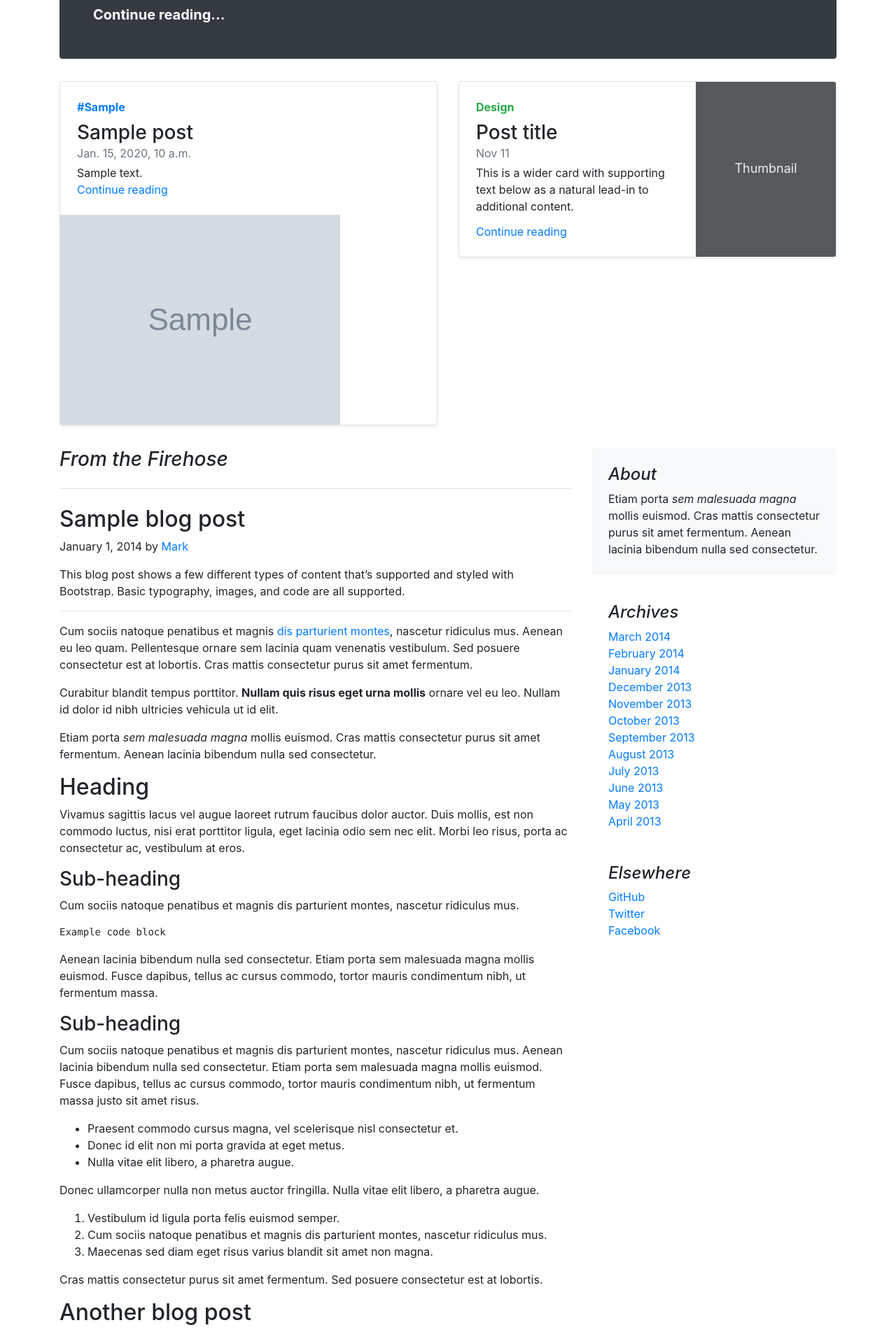
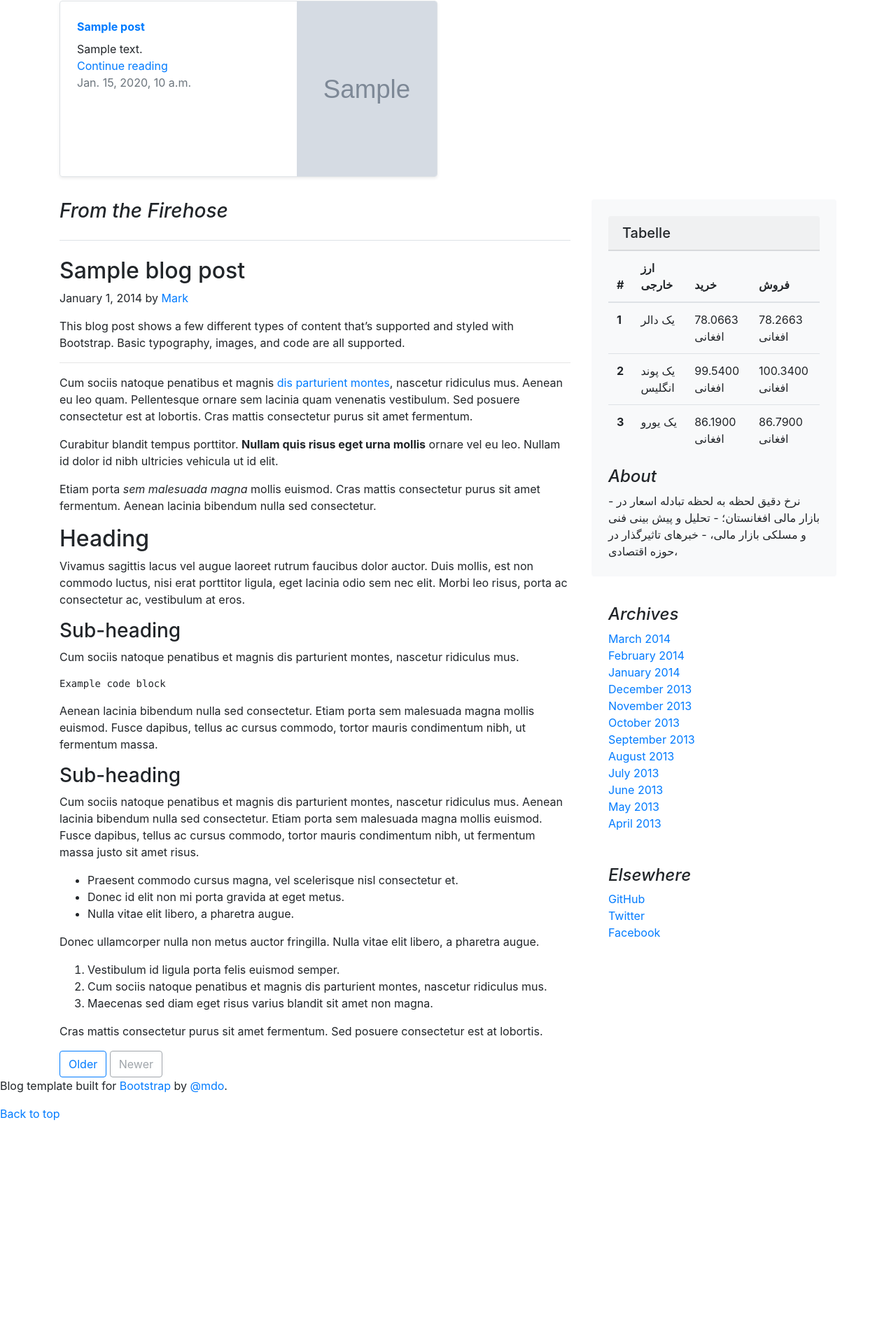
Before and after one commit to Metman737/fxrate, a Django app: page /home/ in a window 1280 px wide. Shown: the part 417-2321 px from the top of the page at 70% size. After the commit the page ends 2019 px from the top, so only its background shows below. Run offline with Django 3.2, Linux system fonts and the light colour scheme; tables that the repository leaves empty hold one stand-in row (values such as "Sample post"); grey boxes marked "Sample" are stand-in pictures; some libraries are stand-ins or nearby versions.

Commit message:
add foto

```diff
--- a/fxrate/settings.py
+++ b/fxrate/settings.py
@@ -119,3 +119,6 @@ USE_TZ = True
 # https://docs.djangoproject.com/en/2.2/howto/static-files/
 
 STATIC_URL = '/static/'
+
+MEDIA_URL = '/Media/'
+MEDIA_ROOT = 'Media'
--- a/fxrate/urls.py
+++ b/fxrate/urls.py
@@ -1,22 +1,11 @@
-"""fxrate URL Configuration
-
-The `urlpatterns` list routes URLs to views. For more information please see:
-    https://docs.djangoproject.com/en/2.2/topics/http/urls/
-Examples:
-Function views
-    1. Add an import:  from my_app import views
-    2. Add a URL to urlpatterns:  path('', views.home, name='home')
-Class-based views
-    1. Add an import:  from other_app.views import Home
-    2. Add a URL to urlpatterns:  path('', Home.as_view(), name='home')
-Including another URLconf
-    1. Import the include() function: from django.urls import include, path
-    2. Add a URL to urlpatterns:  path('blog/', include('blog.urls'))
-"""
+from django.conf import settings
 from django.contrib import admin
 from django.urls import path, include
+from django.conf.urls.static import static
+
 
 urlpatterns = [
     path('home/', include('home.urls')),
     path('admin/', admin.site.urls),
-]
+
+]+ static(settings.MEDIA_URL,document_root=settings.MEDIA_ROOT)
--- a/home/models.py
+++ b/home/models.py
@@ -12,7 +12,7 @@ class Post(models.Model):
     title = models.CharField(max_length=50, unique=True)
     slug = models.SlugField(max_length=200, unique=True)
     author = models.ForeignKey(User, on_delete=models.CASCADE, related_name='posts') # Das Löschen muss getestet werden.
-    short_description = models.TextField(max_length=500)
+    short_description = models.TextField(max_length=150)
     content = models.TextField()
     img = models.ImageField()
     category = models.CharField(max_length=50)
@@ -25,3 +25,14 @@ class Post(models.Model):
 
     def __str__(self):
         return self.title
+
+#class exchange_rate(models.Model):
+ #   USD$ =models.
+  #  EURO€ =
+    #POUND£
+    #INDIAN Rs.
+   # PAKISTAN Rs.
+    #IRAN Toman
+    #CNY¥
+   # UAE DIRHAM
+    #SAUDI RIYAL
--- a/home/templates/home/index.html
+++ b/home/templates/home/index.html
@@ -22,9 +22,17 @@
         -webkit-user-select: none;
         -moz-user-select: none;
         -ms-user-select: none;
+        -ms-user-select: none;
         user-select: none;
       }
-
+      .header-img {
+          padding-bottom: 5px;
+      }
+      .mini-flag {
+        width: 16px;
+        height: 11px;
+         float:right
+      }
     @media (min-width: 768px) {
         .bd-placeholder-img-lg {
           font-size: 3.5rem;
@@ -43,7 +51,7 @@
         <a class="text-muted" href="#">Subscribe</a>
       </div>
       <div class="col-4 text-center">
-        <a class="blog-header-logo text-dark" href="#">Large</a>
+        <a class="blog-header-logo text-dark" href="#">Financial Market </a>
       </div>
       <div class="col-4 d-flex justify-content-end align-items-center">
         <a class="text-muted" href="#">
@@ -53,64 +61,35 @@
       </div>
     </div>
   </header>
-
-  <div class="nav-scroller py-1 mb-2">
-    <nav class="nav d-flex justify-content-between">
-      <a class="p-2 text-muted" href="#">World</a>
-      <a class="p-2 text-muted" href="#">U.S.</a>
-      <a class="p-2 text-muted" href="#">Technology</a>
-      <a class="p-2 text-muted" href="#">Design</a>
-      <a class="p-2 text-muted" href="#">Culture</a>
-      <a class="p-2 text-muted" href="#">Business</a>
-      <a class="p-2 text-muted" href="#">Politics</a>
-      <a class="p-2 text-muted" href="#">Opinion</a>
-      <a class="p-2 text-muted" href="#">Science</a>
-      <a class="p-2 text-muted" href="#">Health</a>
-      <a class="p-2 text-muted" href="#">Style</a>
-      <a class="p-2 text-muted" href="#">Travel</a>
+      <nav>
+        <div class="nav nav-tabs" id="nav-tab" role="tablist">
+        <a class="nav-item nav-link active" id="nav-home-tab" data-toggle="tab" href="#nav-home" role="tab" aria-controls="nav-home" aria-selected="true">Home</a>
+        <a class="nav-item nav-link" id="nav-profile-tab" data-toggle="tab" href="#nav-profile" role="tab" aria-controls="nav-profile" aria-selected="false"><img src="https://www.navasan.net/rates.png" style="height: 32px;"> Exchange Rates</a>
+        <a class="nav-item nav-link" id="nav-contact-tab" data-toggle="tab" href="#nav-contact" role="tab" aria-controls="nav-contact" aria-selected="false">News</a>
+        <a class="nav-item nav-link" id="nav-contact-tab" data-toggle="tab" href="#nav-contact" role="tab" aria-controls="nav-contact" aria-selected="false">About us & Contact</a>
+        </div>
         </nav>
+      <div class="header-img">
+        <img src="https://www.navasan.net/header.png?v=1" alt="نوسان - سرویس اعلان لحظه ای نرخ ارز و سکه" class="img-fluid"  >
       </div>
-
-  <div class="jumbotron p-4 p-md-5 text-white rounded bg-dark">
-    <div class="col-md-6 px-0">
-      <h1 class="display-4 font-italic">Title of a longer featured blog post</h1>
-      <p class="lead my-3">Multiple lines of text that form the lede, informing new readers quickly and efficiently about what’s most interesting in this post’s contents.</p>
-      <p class="lead mb-0"><a href="#" class="text-white font-weight-bold">Continue reading...</a></p>
-    </div>
-  </div>
-
    <div class="row mb-2">
       {% for post in posts %}
         <div class="col-md-6">
             <div class="row no-gutters border rounded overflow-hidden flex-md-row mb-4 shadow-sm h-md-250 position-relative">
                   <div class="col p-4 d-flex flex-column position-static">
-                      <strong class="d-inline-block mb-2 text-primary">#{{ post.category }}</strong>
-                      <h3 class="mb-0">{{ post.title }}</h3>
-                        <div class="mb-1 text-muted">{{ post.edit_date }}</div>
+                    <div class="float-right">
+                      <strong class="d-inline-block mb-2 text-primary">{{ post.title }}</strong>
                       <p class="card-text mb-auto">{{ post.short_description }}</p>
                       <a href="#" class="stretched-link">Continue reading</a>
+                      <div class="mb-1 text-muted">{{ post.edit_date }}</div>
+                     </div>
                   </div>
                   <div class="col-auto d-none d-lg-block">
-                      <img src="{{ post.img }}">
+                    <img src="{{ post.img.url }}" width="200" height="250">
                   </div>
             </div>
         </div>
       {% endfor %}
-
-    <div class="col-md-6">
-      <div class="row no-gutters border rounded overflow-hidden flex-md-row mb-4 shadow-sm h-md-250 position-relative">
-        <div class="col p-4 d-flex flex-column position-static">
-          <strong class="d-inline-block mb-2 text-success">Design</strong>
-          <h3 class="mb-0">Post title</h3>
-          <div class="mb-1 text-muted">Nov 11</div>
-          <p class="mb-auto">This is a wider card with supporting text below as a natural lead-in to additional content.</p>
-          <a href="#" class="stretched-link">Continue reading</a>
-        </div>
-        <div class="col-auto d-none d-lg-block">
-          <svg class="bd-placeholder-img" width="200" height="250" xmlns="http://www.w3.org/2000/svg" preserveAspectRatio="xMidYMid slice" focusable="false" role="img" aria-label="Placeholder: Thumbnail"><title>Placeholder</title><rect width="100%" height="100%" fill="#55595c"/><text x="50%" y="50%" fill="#eceeef" dy=".3em">Thumbnail</text></svg>
-        </div>
-      </div>
-    </div>
     </div>
    </div>
 
@@ -153,33 +132,6 @@
         </ol>
         <p>Cras mattis consectetur purus sit amet fermentum. Sed posuere consectetur est at lobortis.</p>
       </div><!-- /.blog-post -->
-
-      <div class="blog-post">
-        <h2 class="blog-post-title">Another blog post</h2>
-        <p class="blog-post-meta">December 23, 2013 by <a href="#">Jacob</a></p>
-
-        <p>Cum sociis natoque penatibus et magnis <a href="#">dis parturient montes</a>, nascetur ridiculus mus. Aenean eu leo quam. Pellentesque ornare sem lacinia quam venenatis vestibulum. Sed posuere consectetur est at lobortis. Cras mattis consectetur purus sit amet fermentum.</p>
-        <blockquote>
-          <p>Curabitur blandit tempus porttitor. <strong>Nullam quis risus eget urna mollis</strong> ornare vel eu leo. Nullam id dolor id nibh ultricies vehicula ut id elit.</p>
-        </blockquote>
-        <p>Etiam porta <em>sem malesuada magna</em> mollis euismod. Cras mattis consectetur purus sit amet fermentum. Aenean lacinia bibendum nulla sed consectetur.</p>
-        <p>Vivamus sagittis lacus vel augue laoreet rutrum faucibus dolor auctor. Duis mollis, est non commodo luctus, nisi erat porttitor ligula, eget lacinia odio sem nec elit. Morbi leo risus, porta ac consectetur ac, vestibulum at eros.</p>
-      </div><!-- /.blog-post -->
-
-      <div class="blog-post">
-        <h2 class="blog-post-title">New feature</h2>
-        <p class="blog-post-meta">December 14, 2013 by <a href="#">Chris</a></p>
-
-        <p>Cum sociis natoque penatibus et magnis dis parturient montes, nascetur ridiculus mus. Aenean lacinia bibendum nulla sed consectetur. Etiam porta sem malesuada magna mollis euismod. Fusce dapibus, tellus ac cursus commodo, tortor mauris condimentum nibh, ut fermentum massa justo sit amet risus.</p>
-        <ul>
-          <li>Praesent commodo cursus magna, vel scelerisque nisl consectetur et.</li>
-          <li>Donec id elit non mi porta gravida at eget metus.</li>
-          <li>Nulla vitae elit libero, a pharetra augue.</li>
-        </ul>
-        <p>Etiam porta <em>sem malesuada magna</em> mollis euismod. Cras mattis consectetur purus sit amet fermentum. Aenean lacinia bibendum nulla sed consectetur.</p>
-        <p>Donec ullamcorper nulla non metus auctor fringilla. Nulla vitae elit libero, a pharetra augue.</p>
-      </div><!-- /.blog-post -->
-
       <nav class="blog-pagination">
         <a class="btn btn-outline-primary" href="#">Older</a>
         <a class="btn btn-outline-secondary disabled" href="#" tabindex="-1" aria-disabled="true">Newer</a>
@@ -189,8 +141,42 @@
 
     <aside class="col-md-4 blog-sidebar">
       <div class="p-4 mb-3 bg-light rounded">
+       <h5 class="card-header">Tabelle</h5>
+       <table class="table">
+        <thead>
+          <tr>
+            <th scope="col">#</th>
+            <th scope="col">ارز خارجی</th>
+            <th scope="col">خرید</th>
+            <th scope="col">فروش</th>
+          </tr>
+        </thead>
+       <tbody>
+        <tr>
+          <th scope="row">1</th>
+          <td>یک دالر</td>
+          <td>78.0663 افغانی</td>
+          <td>78.2663  افغانی</td>
+        </tr>
+        <tr>
+          <th scope="row">2</th>
+          <td>یک پوند انگلیس</td>
+          <td>99.5400 افغانی</td>
+          <td>100.3400 افغانی</td>
+        </tr>
+        <tr>
+          <th scope="row">3</th>
+          <td>یک یورو</td>
+          <td>86.1900 افغانی</td>
+          <td>86.7900 افغانی</td>
+        </tr>
+        </tbody>
+      </table>
       <h4 class="font-italic">About</h4>
-        <p class="mb-0">Etiam porta <em>sem malesuada magna</em> mollis euismod. Cras mattis consectetur purus sit amet fermentum. Aenean lacinia bibendum nulla sed consectetur.</p>
+      <p class="mb-0">- نرخ دقیق لحظه به لحظه تبادله اسعار در بازار مالی افغانستان؛
+- تحلیل و پیش بینی فنی و مسلکی بازار مالی،
+                      - خبرهای تاثیرگذار در حوزه اقتصادی،
+        </p>
       </div>
 
       <div class="p-4">
```
Also changed, not shown: info.txt (added, +18 -0 lines), home/templates/home/rates.png (added). Lines whose indentation alone changed are shown as unchanged.
